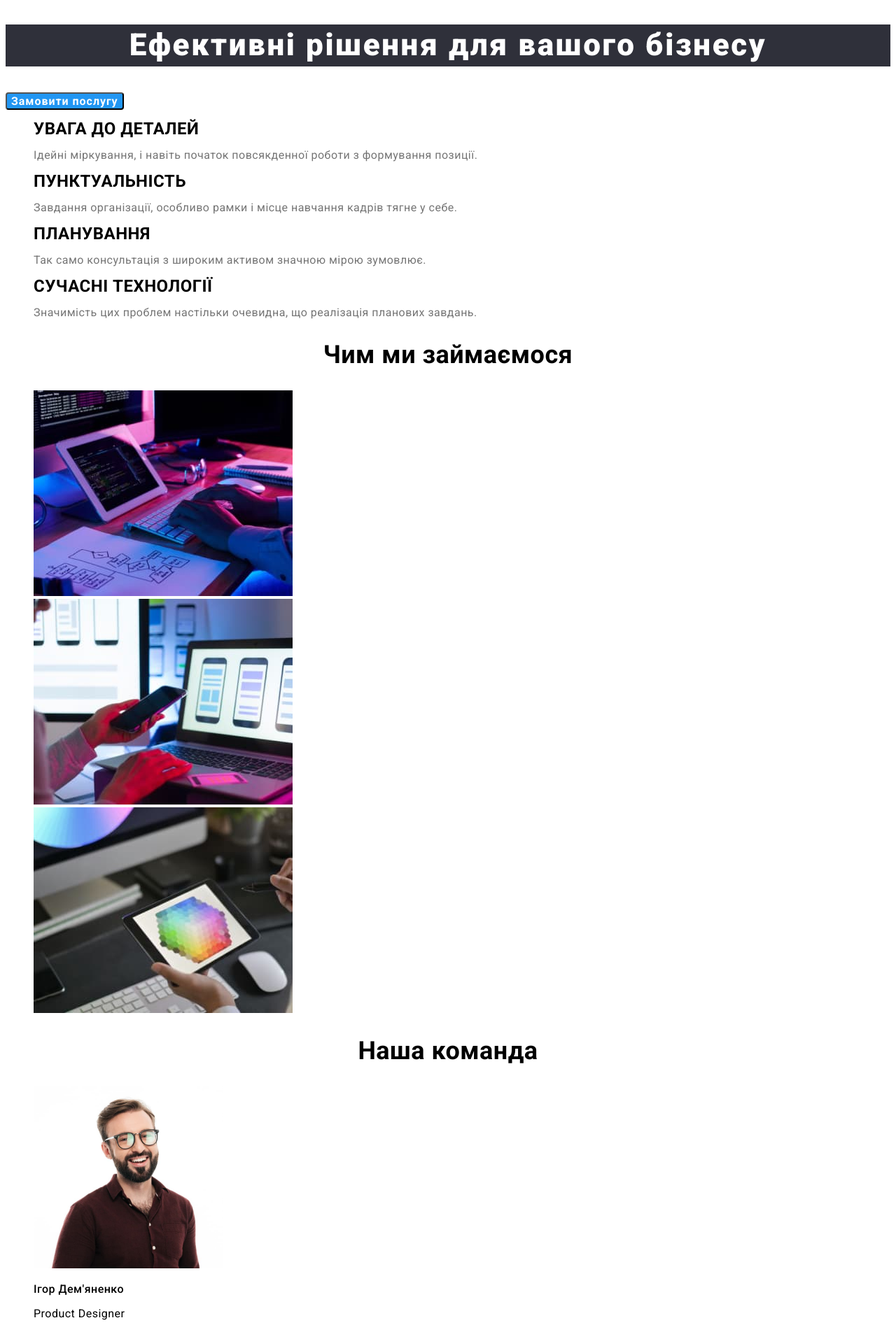
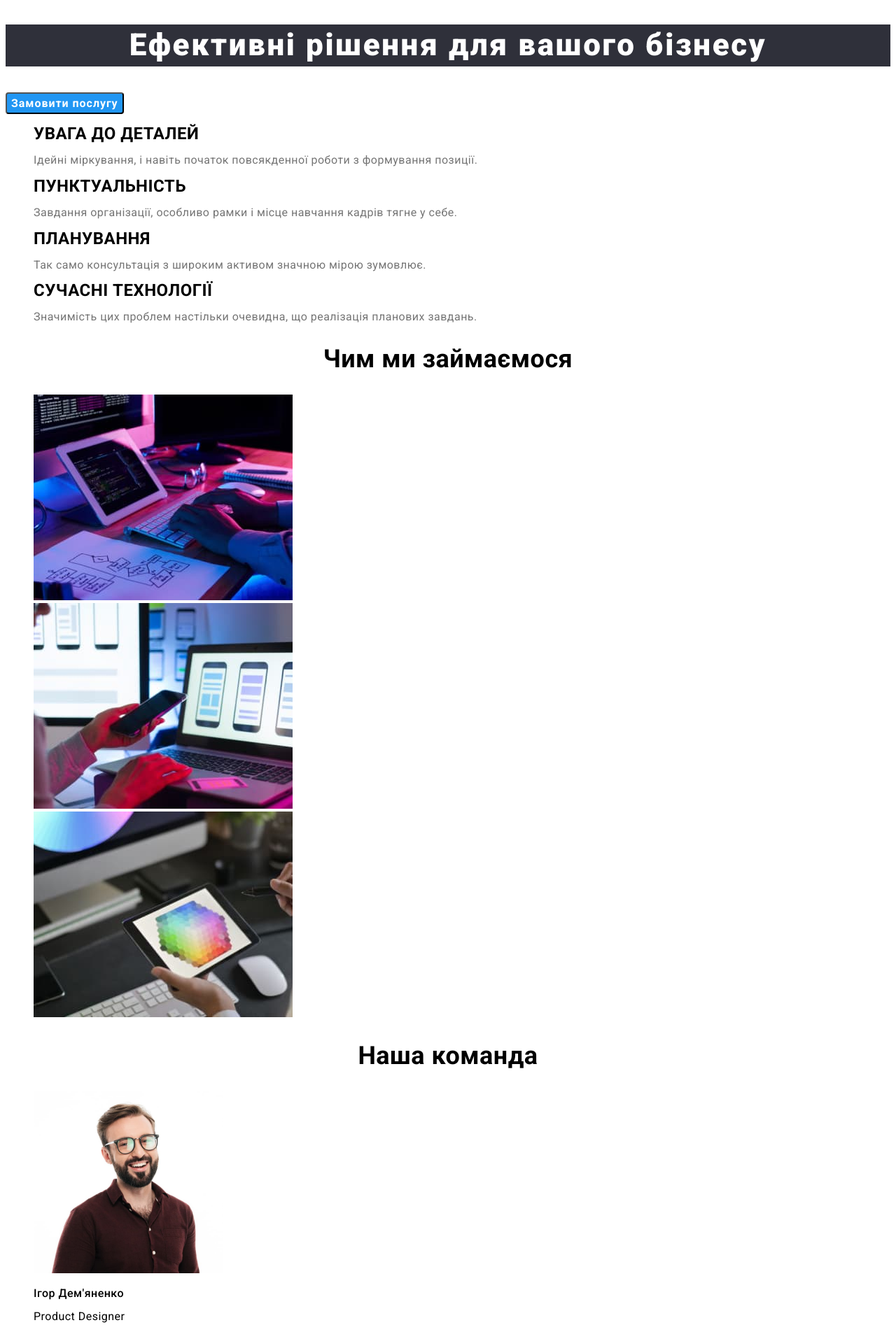
Before and after one commit to YevhenOliinyk7/goit-markup-hw-02, a plain HTML site: page index.html in a window 1280 px wide. Shown: the part 166-2060 px from the top of the page at 70% size. Drawn offline with Linux system fonts and the light colour scheme.

Commit message:
five summit

```diff
--- a/css/styles.css
+++ b/css/styles.css
@@ -96,6 +96,7 @@ color:var(--site-kontack-color);
    font-family: 'Roboto';
       font-weight: 500;
       font-size: 16px;
+      line-height:1.6;
 
 }
 .filtre-button:hover{
@@ -113,6 +114,7 @@ color:var(--site-buttontwo-color);
    font-family: 'Roboto';
 font-weight: 500;
 font-size: 16px;
+line-height:1.6;
 
 }
 
@@ -144,6 +146,7 @@ font-size: 16px;
    border-radius: 4px;
    font-weight: 700;
    font-size: 16px;
+   line-height:1.6;
    letter-spacing: 0.06em;
    text-align: center;
    color:var(--site-buttonon-color);
@@ -177,9 +180,11 @@ font-size: 16px;
 .team-title{
    font-weight: 500;
       font-size: 16px;
+      line-height:1.1;
 }
 .team-text{
    font-size: 16px;
+   line-height: 1.1;
 
 }
 
```
